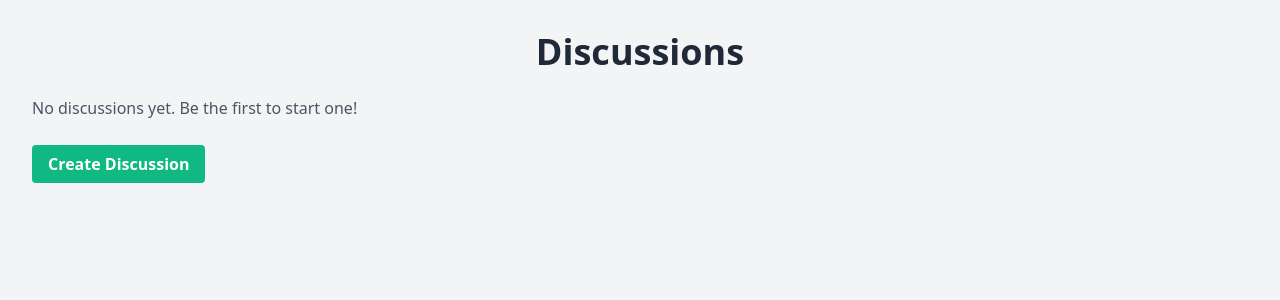
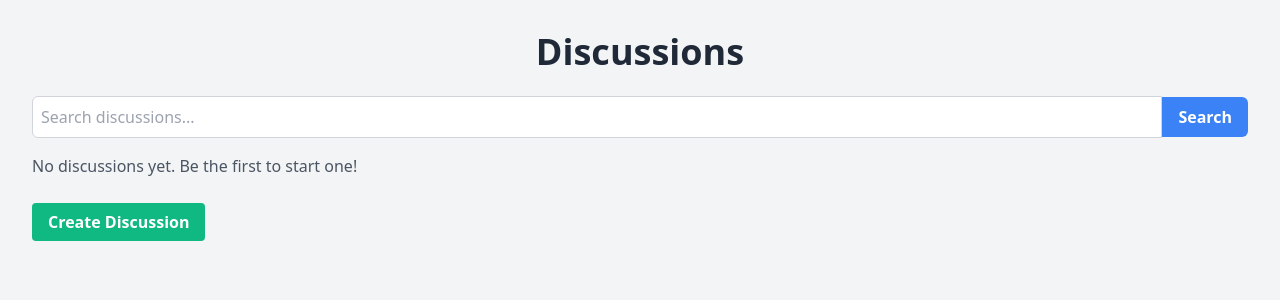
Before and after one commit to Mooshiiee/TheCouncil, a Django app: page /discussions/ in a window 1280 px wide. Shown: the top 300 px of the page. Run offline with Django 4.2, Linux system fonts and the light colour scheme; data that the repository does not hold is empty.

Commit message:
this change

```diff
--- a/the_council/core/templates/core/discussions.html
+++ b/the_council/core/templates/core/discussions.html
@@ -9,6 +9,13 @@
 <body class="bg-gray-100 font-sans">
     <div class="container mx-auto p-8">
         <h1 class="text-4xl font-bold text-center text-gray-800 mb-6">Discussions</h1>
+
+        <div class="mb-4">
+            <form method="GET" action="{% url 'core:discussions' %}" class="flex items-center">
+                <input type="text" name="q" placeholder="Search discussions..." class="p-2 border border-gray-300 rounded-l-md flex-grow">
+                <button type="submit" class="bg-blue-500 hover:bg-blue-700 text-white font-bold py-2 px-4 rounded-r-md">Search</button>
+            </form>
+        </div>
 
         <div class="mb-8">
             {% if discussion_topics %}
```
